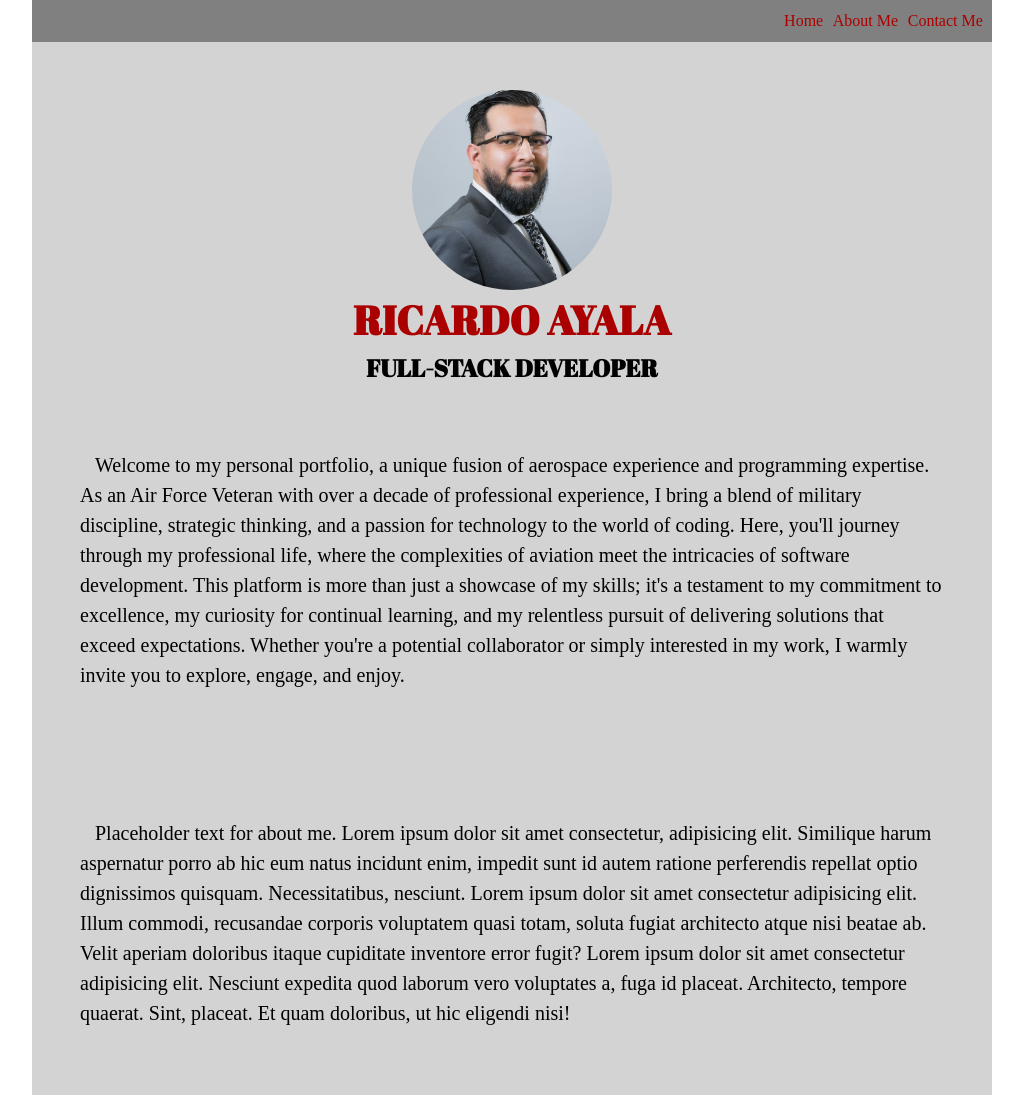
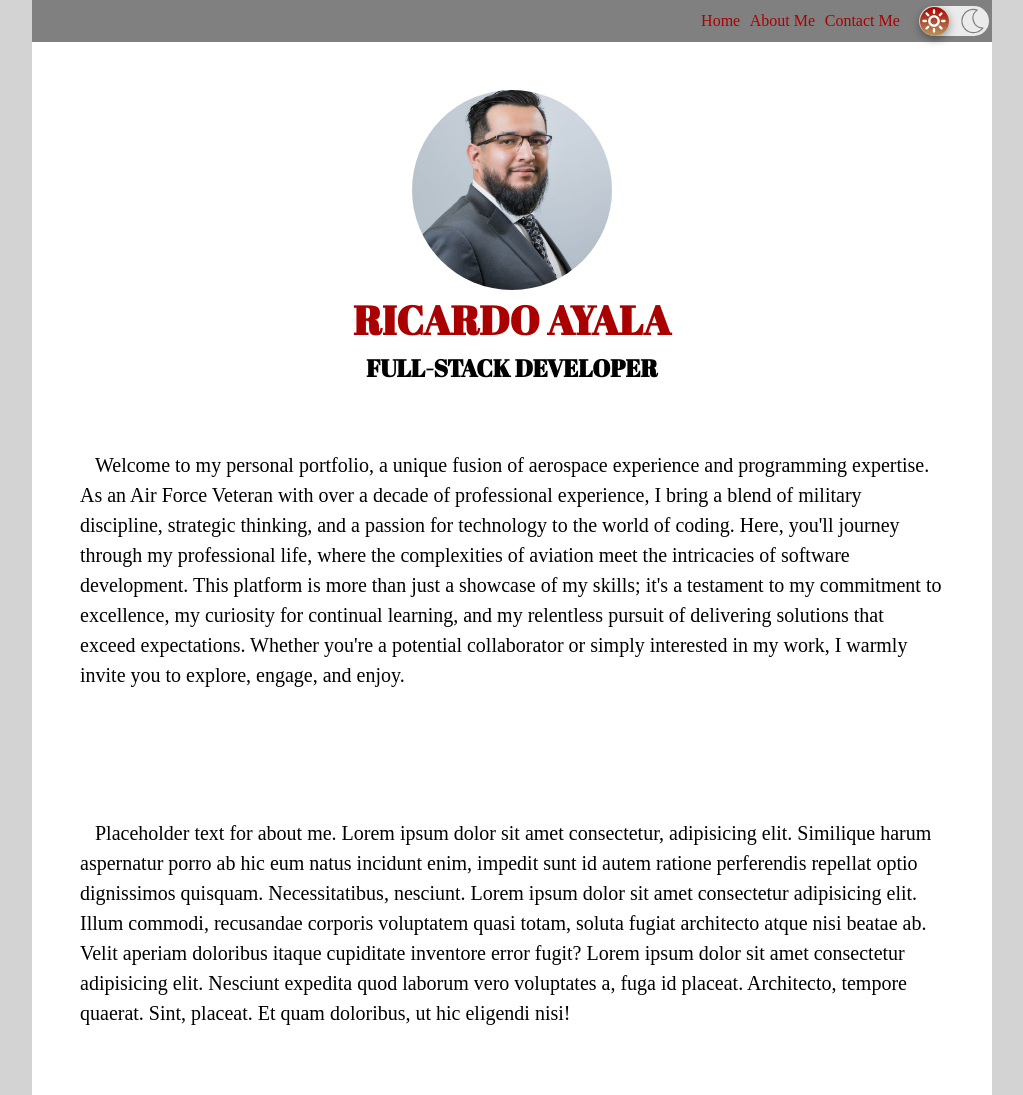
Before and after one commit to ricardoa23/ricardoa23.github.io, a plain HTML site: page index.html in a window 1280 px wide. Shown: the top 1095 px of the page, without its empty margins (128-1151 px from the left). Drawn offline with nearby package versions, Linux system fonts and the light colour scheme.

Commit message:
added darkmode button

```diff
--- a/css/index.css
+++ b/css/index.css
@@ -92,11 +92,11 @@ select {
 
 /* Back-ground Image */
 body {
-
+  background-color: lightgray;
 }
 
 main {
-  background-color: lightgray;
+  background-color: white;
   margin: 0 auto;
   padding: 0, 2rem;
   max-width: 960px;
@@ -127,6 +127,89 @@ h1 {
   flex-direction: column;
   padding-top: 3rem;
   padding-bottom: 2rem;
+}
+
+label{
+  width: 70px;
+  height: 30px;
+  position: relative;
+  display: block;
+  background: #ebebeb;
+  border-radius: 20px;
+  box-shadow: inset 0px 5px 15px rgba(0, 0, 0, 0.4) inset 0px -5px 15px rgba(255, 255, 255, 0.4);
+  cursor: pointer;
+  transition: 0.3s;
+  margin: 3px 3px;
+}
+
+label:after {
+  content: "";
+  width: 29px;
+  height: 29px;
+  position: absolute;
+  left: 1px;
+  top: 1px;
+  background: linear-gradient(180deg, #AA0000, #b3995d);
+  border-radius: 40px;
+  box-shadow: 0px 3px 10px rgba(0, 0, 0, 0.4);
+  transition: 0.3s;
+}
+
+input {
+  width: 0;
+  height: 0;
+  visibility: hidden;
+}
+
+input:checked + label {
+  background: #242424;
+}
+
+input:checked + label:after {
+  left: 69px;
+  transform: translateX(-100%);
+  background: linear-gradient(180deg, #777, #3a3a3a);
+}
+
+label:active:after {
+  width: 40px;
+}
+
+nav {
+  background-color: gray;
+}
+
+nav div {
+  display: flex;
+  justify-content: flex-end;
+  align-items: center;
+}
+
+label svg {
+  position: absolute;
+  width: 28px;
+  top: 1px;
+  z-index: 100;
+}
+
+label svg.sun {
+  left: 1px;
+  fill: white;
+  transition: 0.3s;
+}
+
+label svg.moon {
+  left: 40px;
+  fill: #7e7e7e;
+  transition: 0.3s;
+}
+
+input:checked + label svg.sun {
+  fill: #7e7e7e;
+}
+
+input:checked + label svg.moon {
+  fill: white;
 }
 
 section {
@@ -177,7 +260,6 @@ footer {
   justify-content: flex-end;
   padding: 0.275rem;
   /* Temp */
-  background-color: gray;
   margin: 0;
 }
 
@@ -207,7 +289,7 @@ li:hover {
 
 .logo:hover {
   color: #b3995d;
-  animation: spin 2s linear 2;
+  animation: spin 2s linear 1;
   animation-delay: 0s, 0.3s;
   cursor: pointer;
 }
@@ -237,7 +319,7 @@ li:hover {
   justify-content: center;
 }
 
-svg {
+#lottie-animation svg {
   width: 50% !important;
   height: 50% !important;
 }
--- a/index.html
+++ b/index.html
@@ -30,6 +30,14 @@
             <li><a href="#"> About Me </a></li>
             <li><a href="#"> Contact Me </a></li>
           </ul>
+          <div>
+            <input type="checkbox" id="darkmode-toggle" />
+            <label for="darkmode-toggle">
+              <svg xmlns="http://www.w3.org/2000/svg" viewBox="0 0 24 24" class="sun"><path d="M7 12c0 2.8 2.2 5 5 5s5-2.2 5-5-2.2-5-5-5-5 2.2-5 5zm5-3c1.7 0 3 1.3 3 3s-1.3 3-3 3-3-1.3-3-3 1.3-3 3-3zm1-4V3c0-.6-.4-1-1-1s-1 .4-1 1v2c0 .6.4 1 1 1s1-.4 1-1zm6.1-.1c-.4-.4-1-.4-1.4 0l-1.4 1.4c-.4.4-.4 1 0 1.4.2.2.5.3.7.3s.5-.1.7-.3l1.4-1.4c.4-.3.4-1 0-1.4zM21 11h-2c-.6 0-1 .4-1 1s.4 1 1 1h2c.6 0 1-.4 1-1s-.4-1-1-1zm-3.3 5.2c-.4-.4-1-.4-1.4 0s-.4 1 0 1.4l1.4 1.4c.2.2.5.3.7.3s.5-.1.7-.3c.4-.4.4-1 0-1.4l-1.4-1.4zM11 19v2c0 .6.4 1 1 1s1-.4 1-1v-2c0-.6-.4-1-1-1s-1 .4-1 1zm-6.1.1c.2.2.5.3.7.3s.5-.1.7-.3l1.4-1.4c.4-.4.4-1 0-1.4s-1-.4-1.4 0l-1.4 1.4c-.4.3-.4 1 0 1.4zM2 12c0 .6.4 1 1 1h2c.6 0 1-.4 1-1s-.4-1-1-1H3c-.6 0-1 .4-1 1zm4.3-7.1c-.4-.4-1-.4-1.4 0s-.4 1 0 1.4l1.4 1.4c.2.3.5.4.8.4s.5-.1.7-.3c.4-.4.4-1 0-1.4L6.3 4.9z"></path></svg>
+
+              <svg xmlns="http://www.w3.org/2000/svg" viewBox="0 0 24 24" class="moon"><path fill-rule="evenodd" d="M12.5 2.5a9.5 9.5 0 1 0 6.981 15.943 9.001 9.001 0 0 1-4.908-15.716A9.535 9.535 0 0 0 12.5 2.5ZM2 12C2 6.201 6.701 1.5 12.5 1.5c1.16 0 2.276.188 3.32.536a.5.5 0 0 1 .127.885A8 8 0 0 0 20.5 17.5a.5.5 0 0 1 .4.8 10.485 10.485 0 0 1-8.4 4.2C6.701 22.5 2 17.799 2 12Z" clip-rule="evenodd"></path></svg>
+            </label>
+          </div>
         </div>
       </nav>
       <header class="container">
@@ -39,6 +47,7 @@
         <h1>ricardo ayala</h1>
         <h2>Full-Stack Developer</h2>
       </header>
+
       <section id="intro">
         <p>
           Welcome to my personal portfolio, a unique fusion of aerospace
@@ -80,7 +89,6 @@
             viewBox="0 0 180 180"
             width="180"
             height="180"
-
             class="tech"
             id="java"
           >
@@ -226,7 +234,10 @@
       <!-- Contact Section -->
       <section id="contact">
         <h2>get in touch with me</h2>
-        <p>Whether it's to ask a question or just to chat please feel free to email me by clicking the button below</p>
+        <p>
+          Whether it's to ask a question or just to chat please feel free to
+          email me by clicking the button below
+        </p>
         <div id="lottie-animation"></div>
         <div id="mail-button">
           <a href="mailto:Ricardo.a.ayala86@gmail.com">Email Me</a>
```
Lines whose indentation alone changed are shown as unchanged.
